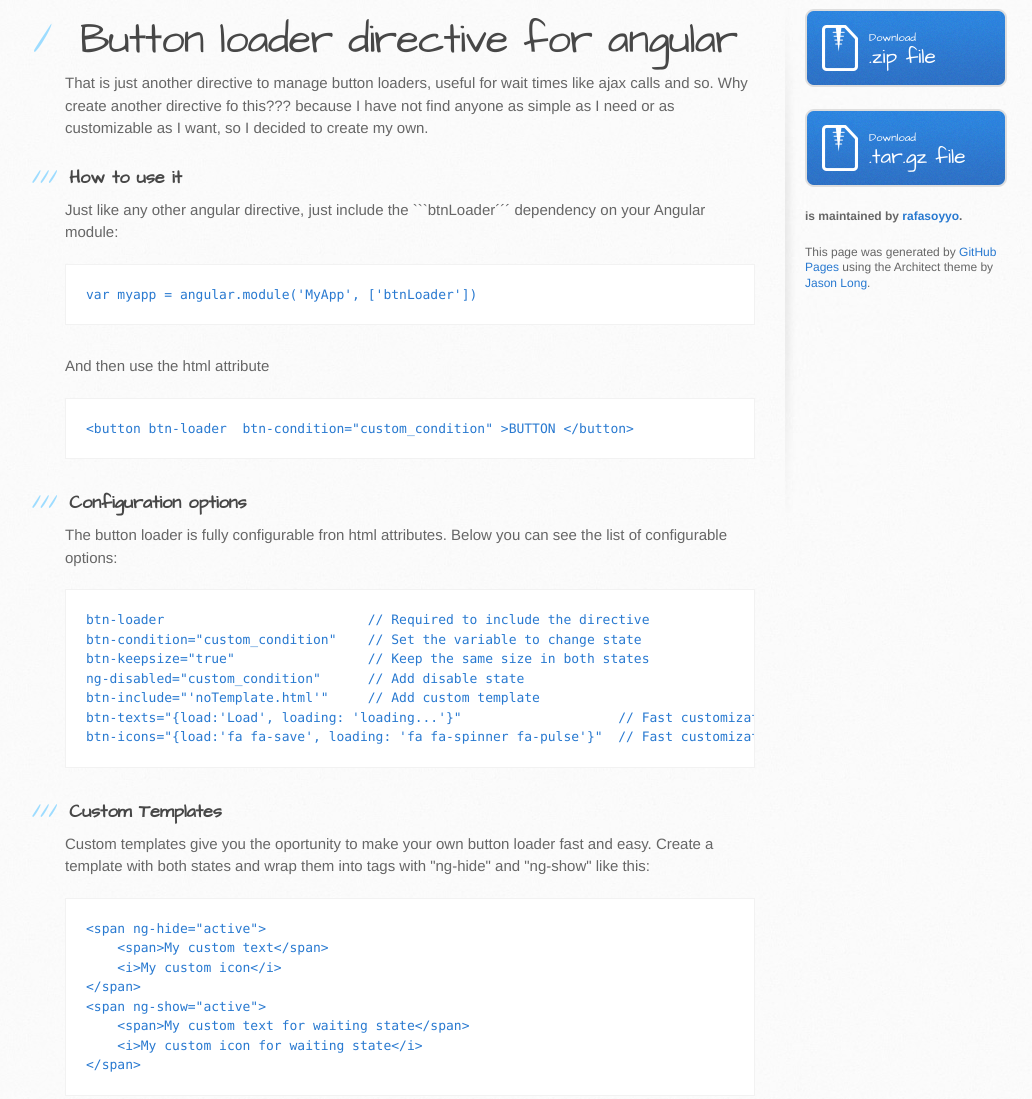
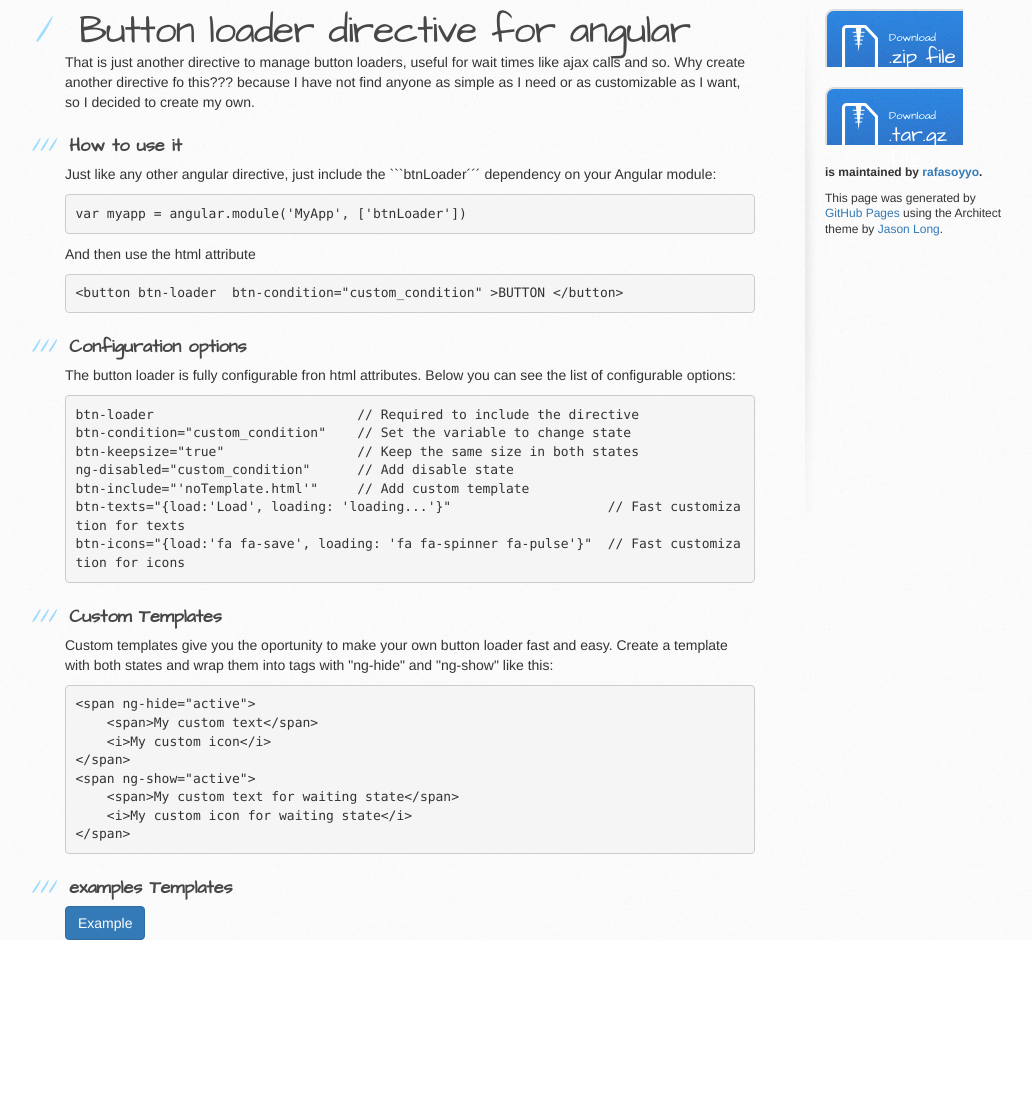
Before and after one commit to rafasoyyo/Button-Loader, a website: page index.html in a window 1280 px wide. Shown: the part 223-1322 px from the top of the page, without its empty margins (105-1137 px from the left). After the commit the page ends 1163 px from the top, so only its background shows below. Drawn offline with nearby package versions, Linux system fonts and the light colour scheme.

Commit message:
example inclued

```diff
--- a/index.html
+++ b/index.html
@@ -1,3 +1,4 @@
+
 <!DOCTYPE html>
 <html>
   <head>
@@ -8,6 +9,8 @@
     <link rel="stylesheet" type="text/css" href="stylesheets/stylesheet.css" media="screen">
     <link rel="stylesheet" type="text/css" href="stylesheets/github-light.css" media="screen">
     <link rel="stylesheet" type="text/css" href="stylesheets/print.css" media="print">
+    <link rel="stylesheet" type="text/css" href="https://maxcdn.bootstrapcdn.com/bootstrap/3.3.6/css/bootstrap.min.css">
+    <script src="https://ajax.googleapis.com/ajax/libs/angularjs/1.4.7/angular.min.js"></script>
 
     <!--[if lt IE 9]>
     <script src="//html5shiv.googlecode.com/svn/trunk/html5.js"></script>
@@ -75,6 +78,13 @@ Create a template with both states and wrap them into tags with "ng-hide" and "n
     &lt;i&gt;My custom icon for waiting state&lt;/i&gt;
 &lt;/span&gt;
 </code></pre>
+
+
+<h3>
+<a id="examples-templates" class="anchor" href="#examples-templates" aria-hidden="true"><span class="octicon octicon-link"></span></a>examples Templates</h3>
+
+  <button class="btn btn-primary">Example</button>
+
         </section>
 
         <aside id="sidebar">
```
